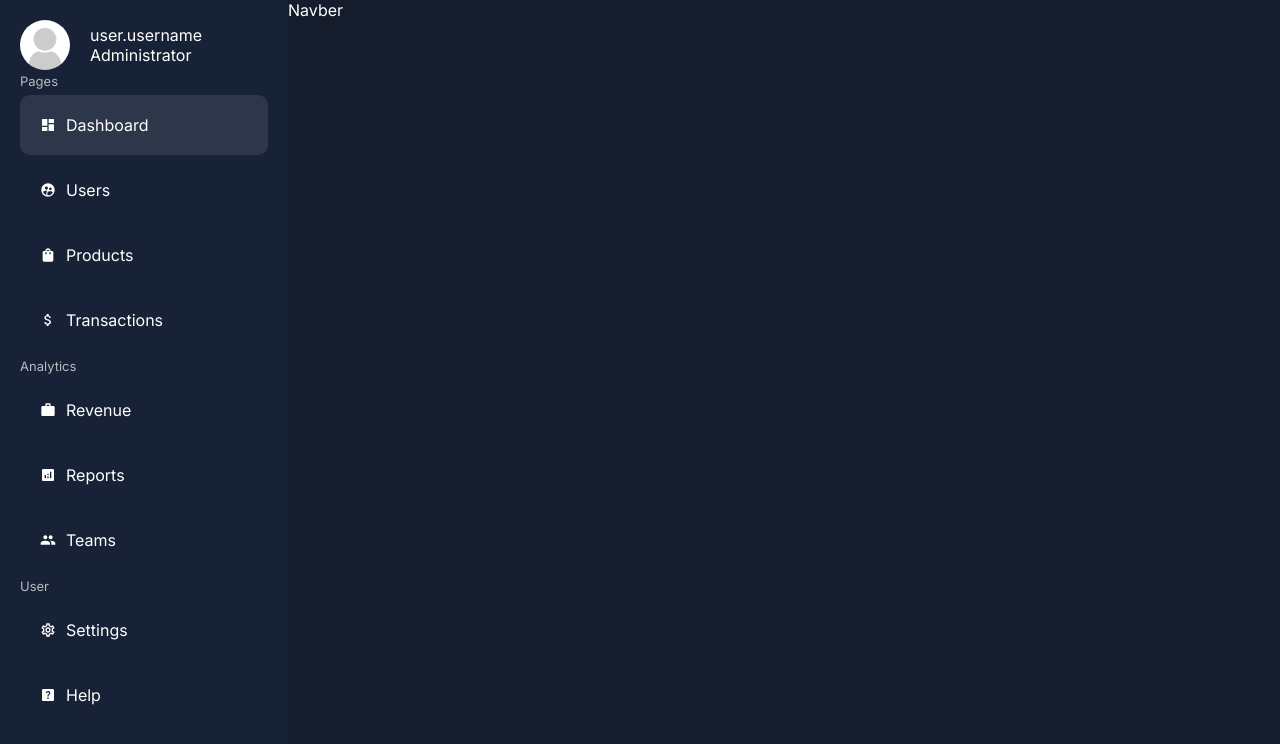
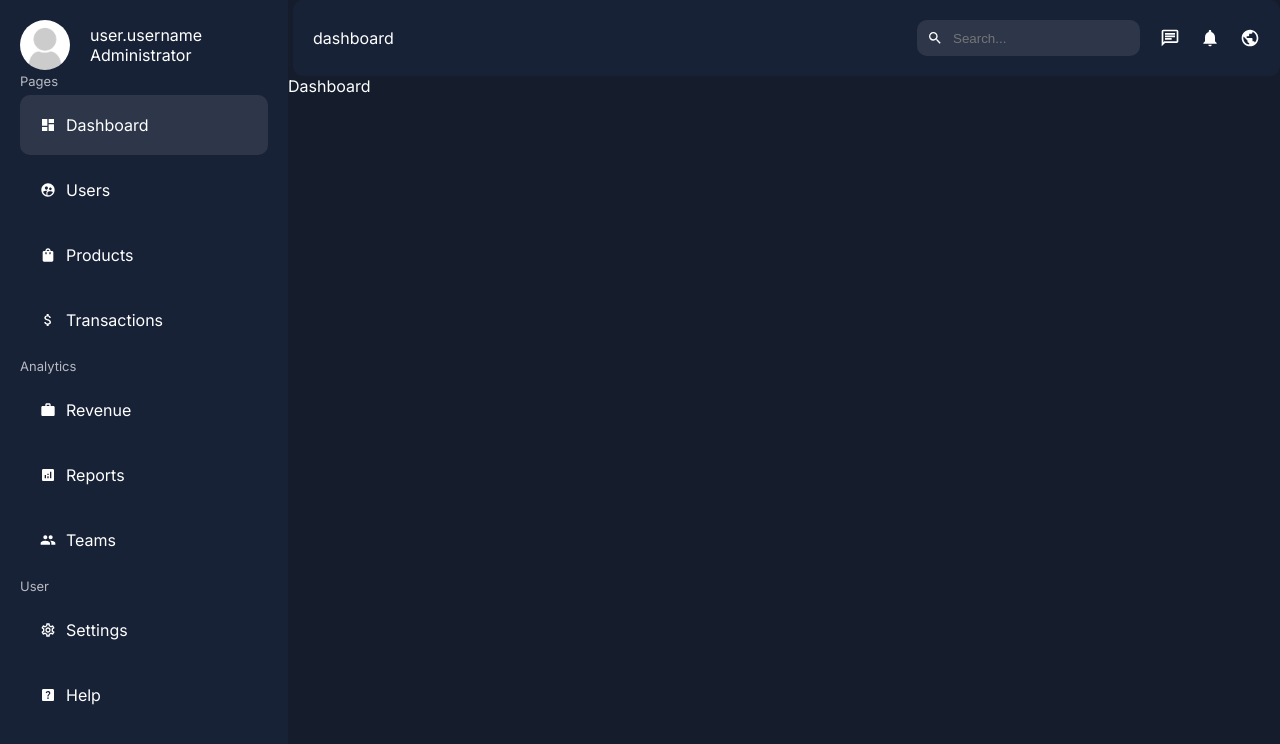
Before and after one commit to masumali23020/next-js-Admin-, a Next.js app in the folder nextadmin-starter/: page /dashboard in a window 1280 px wide. Shown: the top 744 px of the page. Built offline with nearby package versions, Linux system fonts and the light colour scheme.

Commit message:
navber completed

```diff
--- /dev/null
+++ b/nextadmin-starter/app/dashboard/layout.jsx
@@ -0,0 +1,19 @@
+import stytles from "../ui/dashboard/deshborad.module.css"
+import Navber from "../ui/dashboard/navber/navber"
+import Sidber from "../ui/dashboard/sideber/sidber"
+
+const layout = ({children}) => {
+  return (
+    <div className={stytles.continer}>
+      <div className={stytles.menu}>
+        <Sidber />
+      </div>
+      <div className={stytles.content}>
+        <Navber />
+        {children}
+      </div>
+    </div>
+  )
+}
+
+export default layout
--- a/nextadmin-starter/app/dashboard/page.jsx
+++ b/nextadmin-starter/app/dashboard/page.jsx
@@ -1,19 +1,8 @@
-import stytles from "../ui/dashboard/deshborad.module.css"
-import Navber from "../ui/dashboard/navber/navber"
-import Sidber from "../ui/dashboard/sideber/sidber"
 
-const page = ({children}) => {
+const Dashboard = () => {
   return (
-    <div className={stytles.continer}>
-      <div className={stytles.menu}>
-        <Sidber />
-      </div>
-      <div className={stytles.content}>
-        <Navber />
-        {children}
-      </div>
-    </div>
+    <div>Dashboard</div>
   )
 }
 
-export default page
+export default Dashboard
--- a/nextadmin-starter/app/ui/dashboard/navber/navber.jsx
+++ b/nextadmin-starter/app/ui/dashboard/navber/navber.jsx
@@ -1,7 +1,31 @@
-import styles from "./navber.module.css"
+"use client";
+import { usePathname } from "next/navigation";
+import {
+    MdNotifications,
+    MdOutlineChat,
+    MdPublic,
+    MdSearch,
+} from "react-icons/md";
+import styles from "./navber.module.css";
 const Navber = () => {
+    const pathname = usePathname()
     return (
-        <div className={styles.container}>Navber</div>
+        <div className={styles.container}>
+            <div className={styles.title}>
+                {pathname.split("/").pop()}
+            </div>
+            <div className={styles.menu}>
+                <div className={styles.search}>
+                    <MdSearch />
+                    <input type="text" placeholder="Search..." className={styles.input} />
+                </div>
+                <div className={styles.icons}>
+                    <MdOutlineChat size={20} />
+                    <MdNotifications size={20} />
+                    <MdPublic size={20} />
+                </div>
+            </div>
+      </div>
     )
   }
 
--- a/nextadmin-starter/app/ui/dashboard/navber/navber.module.css
+++ b/nextadmin-starter/app/ui/dashboard/navber/navber.module.css
@@ -1,3 +1,35 @@
-.continer {
-  background-color: bisque;
+.container {
+  padding: 20px;
+  border-radius: 10px;
+  background-color: var(--bgSoft);
+  display: flex;
+  align-items: center;
+  justify-content: space-between;
+  margin-left: 5px;
 }
+.title {
+}
+.menu {
+  display: flex;
+  align-items: center;
+  gap: 20px;
+}
+
+.search {
+  display: flex;
+  background-color: #2e374a;
+  padding: 10px;
+  gap: 10px;
+  border-radius: 10px;
+  align-items: center;
+}
+.input {
+  background-color: transparent;
+  border: none;
+  color: var(--text);
+}
+
+.icons {
+  display: flex;
+  gap: 20px;
+}
```
